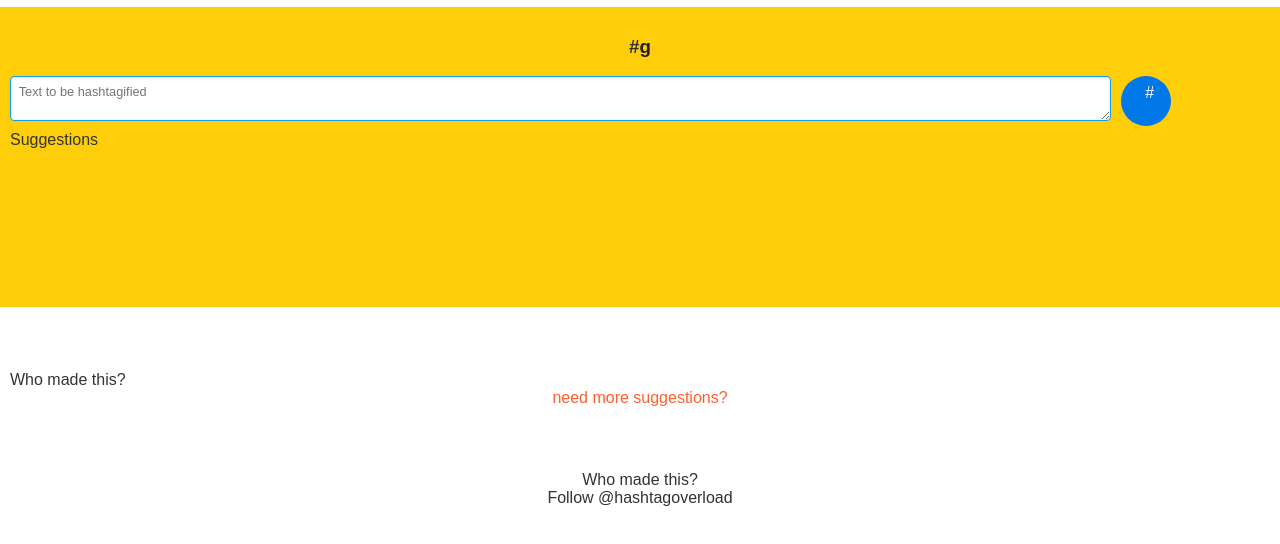
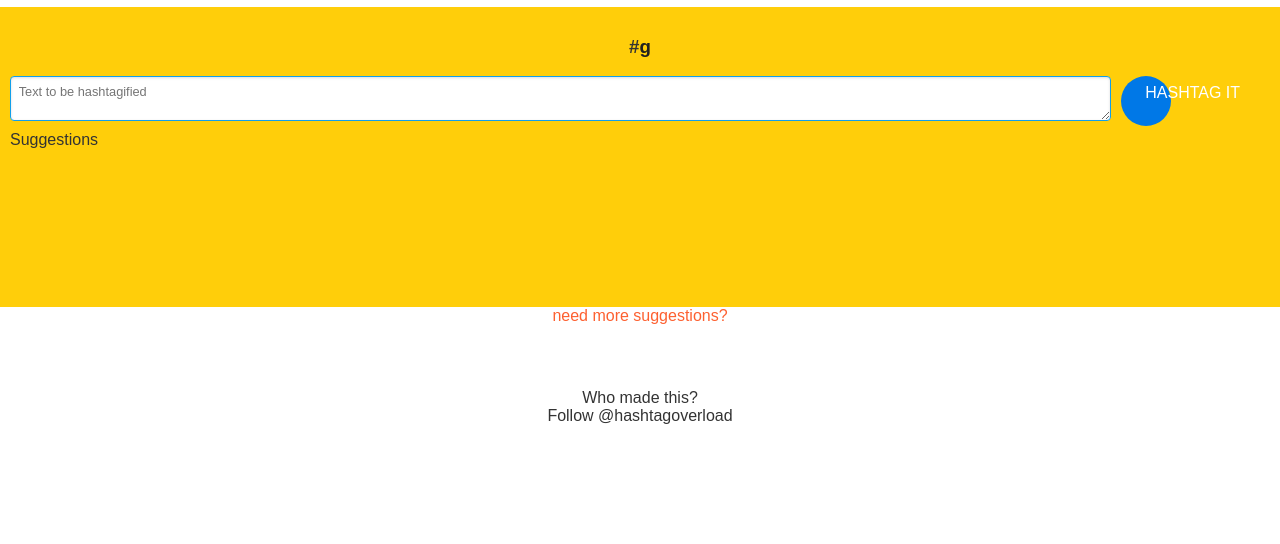
Before and after one commit to ronaldsuwandi/hashtagoverload, a website: page public/index.html in a window 1280 px wide. Shown: the part 50-594 px from the top of the page. Drawn offline with Linux system fonts and the light colour scheme; some packages are replaced by stand-ins of ours; a script that the page names is missing.

Commit message:
removed extra footer

```diff
--- a/public/index.html
+++ b/public/index.html
@@ -47,7 +47,7 @@
         <textarea class="pure-input-1 input-text js-input-text" type="text" autofocus placeholder="Text to be hashtagified" rows="2", col="12" id="hashtagified-text"></textarea>
       </div>
       <div class="pure-u-1-8">
-        <div class="pure-button pure-button-primary input-button" id="input-button" id="input-button">#</div>
+        <div class="pure-button pure-button-primary input-button" id="input-button" id="input-button">HASHTAG IT</div>
       </div>
     </div>
     <div class="pure-g-r suggestion-main l-suggestion-main">
@@ -56,17 +56,11 @@
     </div>
   </section>
 
-  <section class="l-footer">
-  	<div class="pure-g">
-      <div class="pure-u-1">
-        <a href="/about">Who made this?</a>
-        <div class="fb-like" data-href="https://www.facebook.com/hashtagoverloadme" data-send="false" data-layout="button_count" data-width="450" data-show-faces="true"></div>
-      </div>
-	 	<div class="pure-u-1 l-center">
-      <a href="http://eepurl.com/C2eL" class="premium-text">need more suggestions?</a>
-    </div>
+ 	<div class="pure-u-1 l-center">
+    <a href="http://eepurl.com/C2eL" class="premium-text">need more suggestions?</a>
+  </div>
 
-  	<div class="pure-g l-footer">
+	<div class="pure-g l-footer">
 
 	 	<div class="pure-u-1 l-center">
       <a href="/about">Who made this?</a>
```
